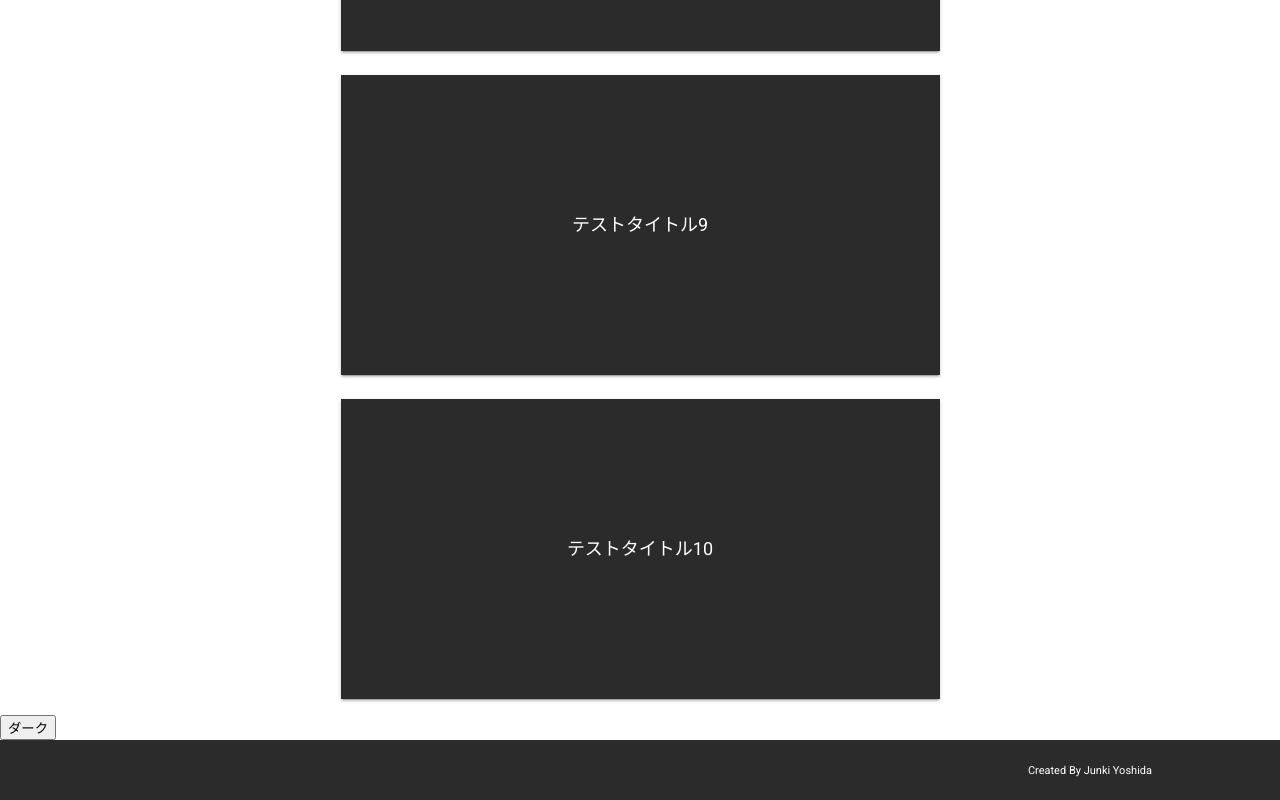
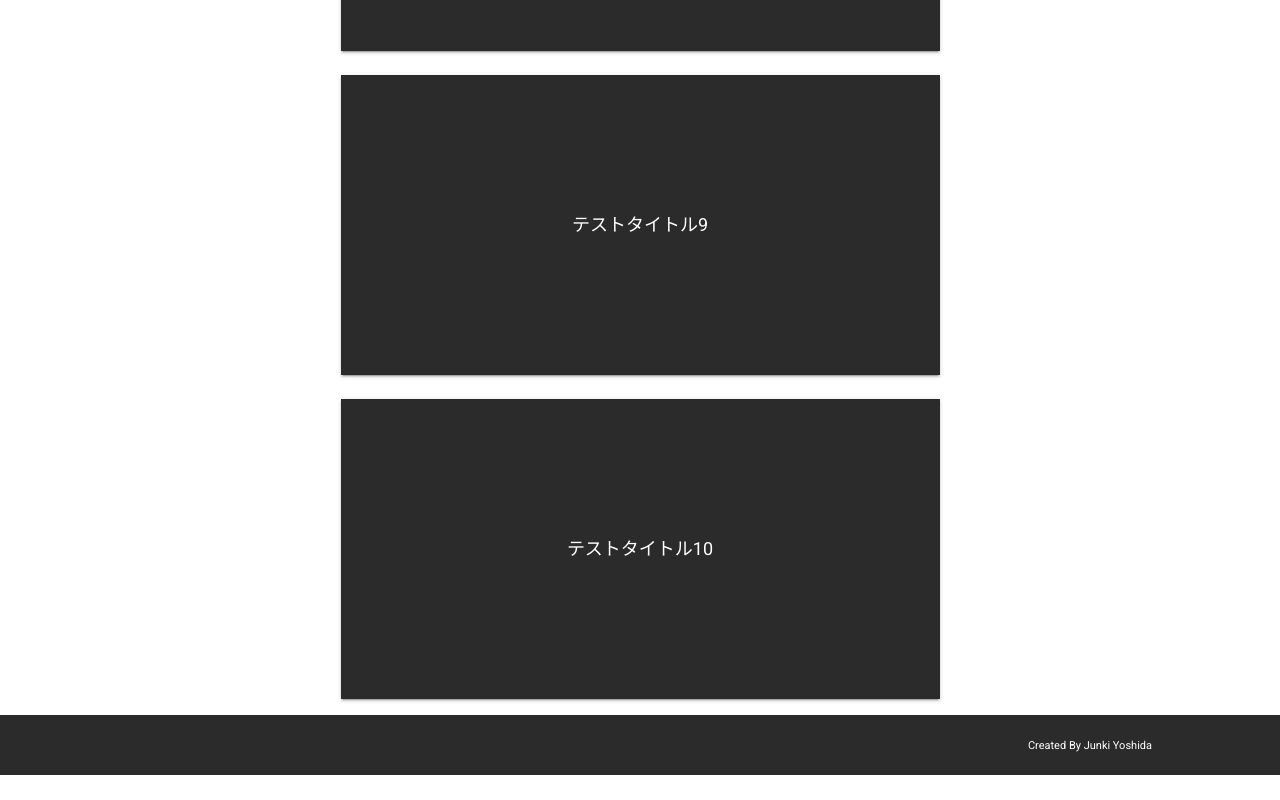
Before and after one commit to j9141997/sentaku, a Next.js app: page / in a window 1280 px wide. Shown: the part 2627-3427 px from the top of the page. After the commit the page ends 3402 px from the top, so only its background shows below. Built offline with nearby package versions, Linux system fonts and the light colour scheme; no server answers.

Commit message:
feat: global css

```diff
--- a/src/pages/_app.tsx
+++ b/src/pages/_app.tsx
@@ -19,8 +19,6 @@ nprogress.configure({ showSpinner: false, speed: 400, minimum: 0.25 })
 const App = ({ Component, pageProps }: AppProps): JSX.Element => {
   const [themeMode, toggleTheme] = useThemeMode()
   const theme = createTheme(themeModeOptions[themeMode])
-  console.log(theme)
-  console.log(themeMode)
 
   if (process.browser) {
     nprogress.start()
@@ -35,6 +33,8 @@ const App = ({ Component, pageProps }: AppProps): JSX.Element => {
     ${reset}
 
     body {
+      background: ${theme.palette.BACKGROUND};
+      color: ${theme.palette.TEXT};
       font-family: 'Roboto', 'Noto Sans JP', sans-serif;
     }
   `
@@ -45,7 +45,6 @@ const App = ({ Component, pageProps }: AppProps): JSX.Element => {
         <ThemeProvider theme={theme}>
           <Layout onClickThemeMode={toggleTheme}>
             <Component {...pageProps} />
-            <button onClick={toggleTheme}>ダーク</button>
           </Layout>
         </ThemeProvider>
       </AuthProvider>
```
